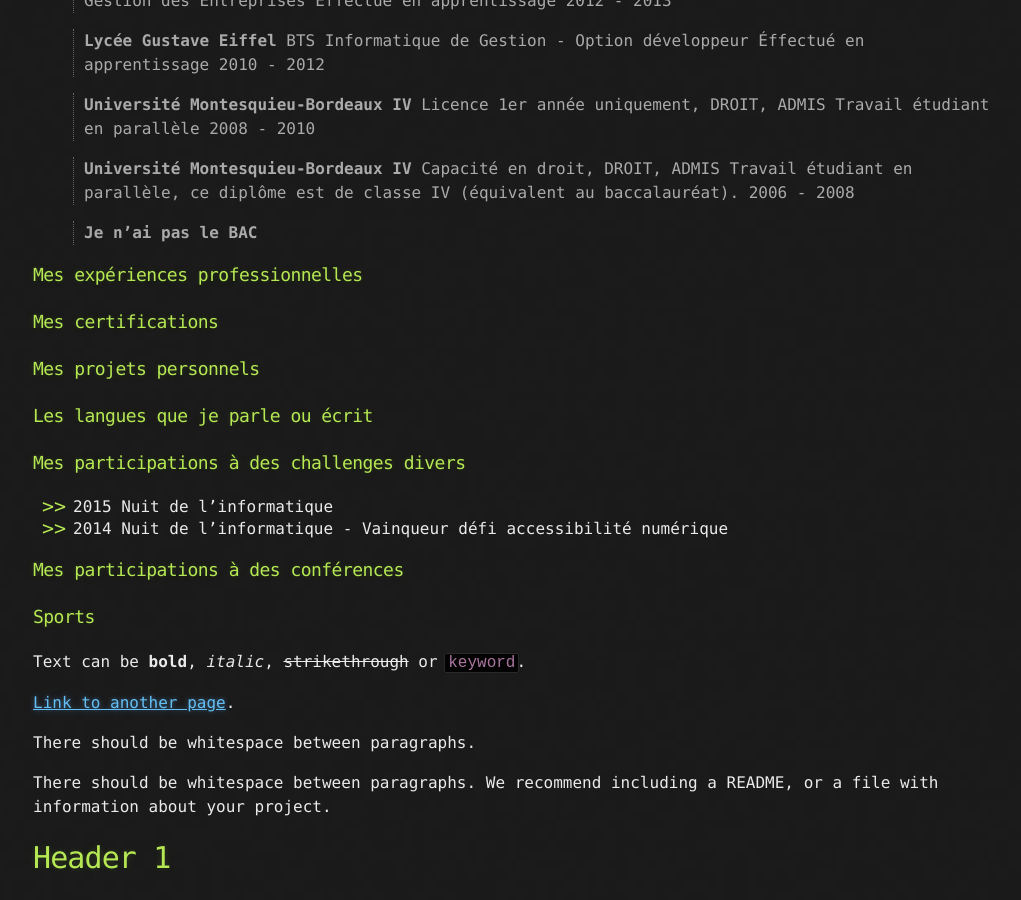
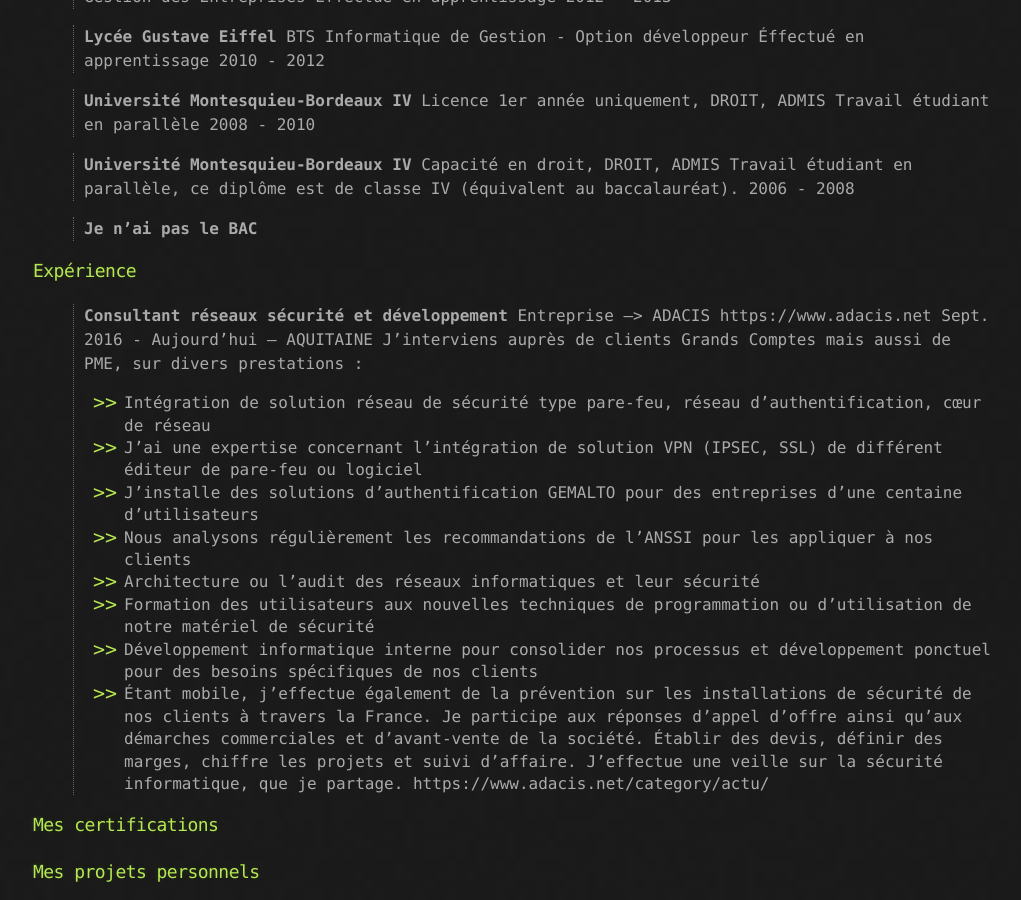
Before and after one commit to baimard/baimard.github.io, a Jekyll site: the page built from index.md, in a window 1280 px wide and 900 px high, scrolled down 675 px. Shown: the whole window, without its empty margins (107-1128 px from the left). Built offline with Jekyll 4.4.1, drawn with Linux system fonts in a browser that asks for light colours; our own code applies the rules of GitHub Pages for plain Markdown files; some of the changed text lies outside the part shown.

Commit message:
one more 2

```diff
--- a/index.md
+++ b/index.md
@@ -6,7 +6,7 @@ layout: default
 
 *   [Qui suis-je ?](./#quisuisje)
 *   [Formation](./#Formation)
-*   [Mes expériences professionnelles](./#mesexperiencesprofessionnelles)
+*   [Expérience](./#experience)
 *   [Mes certifications](./#mescertifications)
 *   [Mes projets personnels](./#mesprojetspersonnels)
 *   [Les langues que je parle ou écrit](./#leslanguesquejeparleouecrit)
@@ -20,7 +20,7 @@ layout: default
 <span id="Formation"></span>
 ### Formation
 
-> **Université Bordeaux 1**
+*   > **Université Bordeaux 1**
 > Master MIAGE, Méthodes Informatiques Appliquées à la Gestion des Entreprises
 > Éffectué en apprentissage
 > 2013 - 2015
@@ -47,8 +47,23 @@ layout: default
 
 > **Je n'ai pas le BAC**
 
-<span id="mesexperiencesprofessionnelles"></span>
-### Mes expériences professionnelles
+<span id="experience"></span>
+### Expérience
+
+> **Consultant réseaux sécurité et développement**
+> Entreprise --> ADACIS https://www.adacis.net
+> Sept. 2016 - Aujourd'hui -- AQUITAINE
+> J'interviens auprès de clients Grands Comptes mais aussi de PME, sur divers prestations :
+> - Intégration de solution réseau de sécurité type pare-feu, réseau d'authentification, cœur de réseau
+> - J'ai une expertise concernant l'intégration de solution VPN (IPSEC, SSL) de différent éditeur de pare-feu ou logiciel
+> - J'installe des solutions d'authentification GEMALTO pour des entreprises d'une centaine d'utilisateurs
+> - Nous analysons régulièrement les recommandations de l'ANSSI pour les appliquer à nos clients
+> - Architecture ou l'audit des réseaux informatiques et leur sécurité
+> - Formation des utilisateurs aux nouvelles techniques de programmation ou d'utilisation de notre matériel de sécurité
+> - Développement informatique interne pour consolider nos processus et développement ponctuel pour des besoins spécifiques de nos clients
+> - Étant mobile, j'effectue également de la prévention sur les installations de sécurité de nos clients à travers la France.
+> Je participe aux réponses d'appel d'offre ainsi qu'aux démarches commerciales et d'avant-vente de la société. Établir des devis, définir des marges, chiffre les projets et suivi d'affaire.
+> J'effectue une veille sur la sécurité informatique, que je partage. https://www.adacis.net/category/actu/
 
 <span id="mescertifications"></span>
 ### Mes certifications
```
